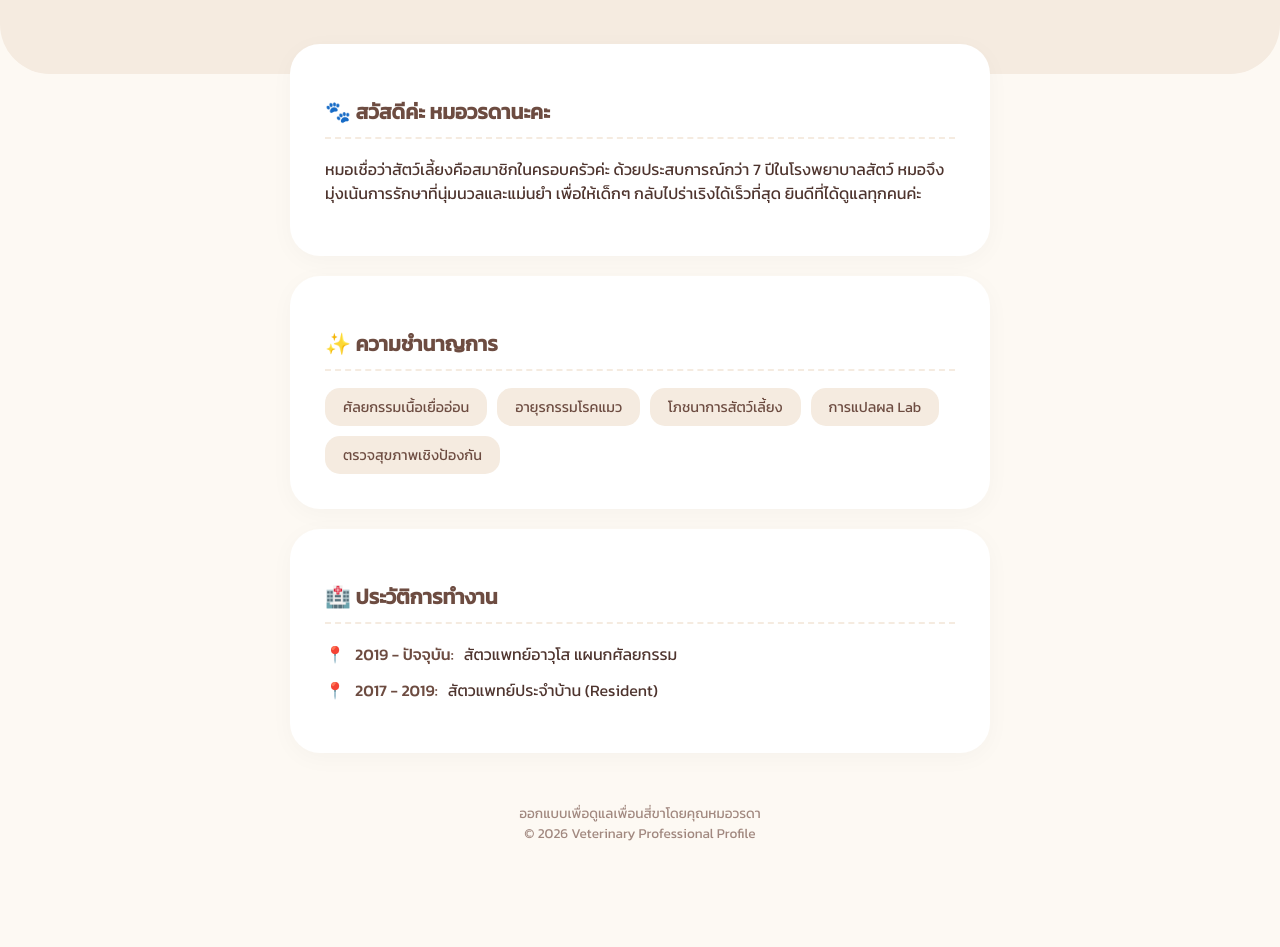
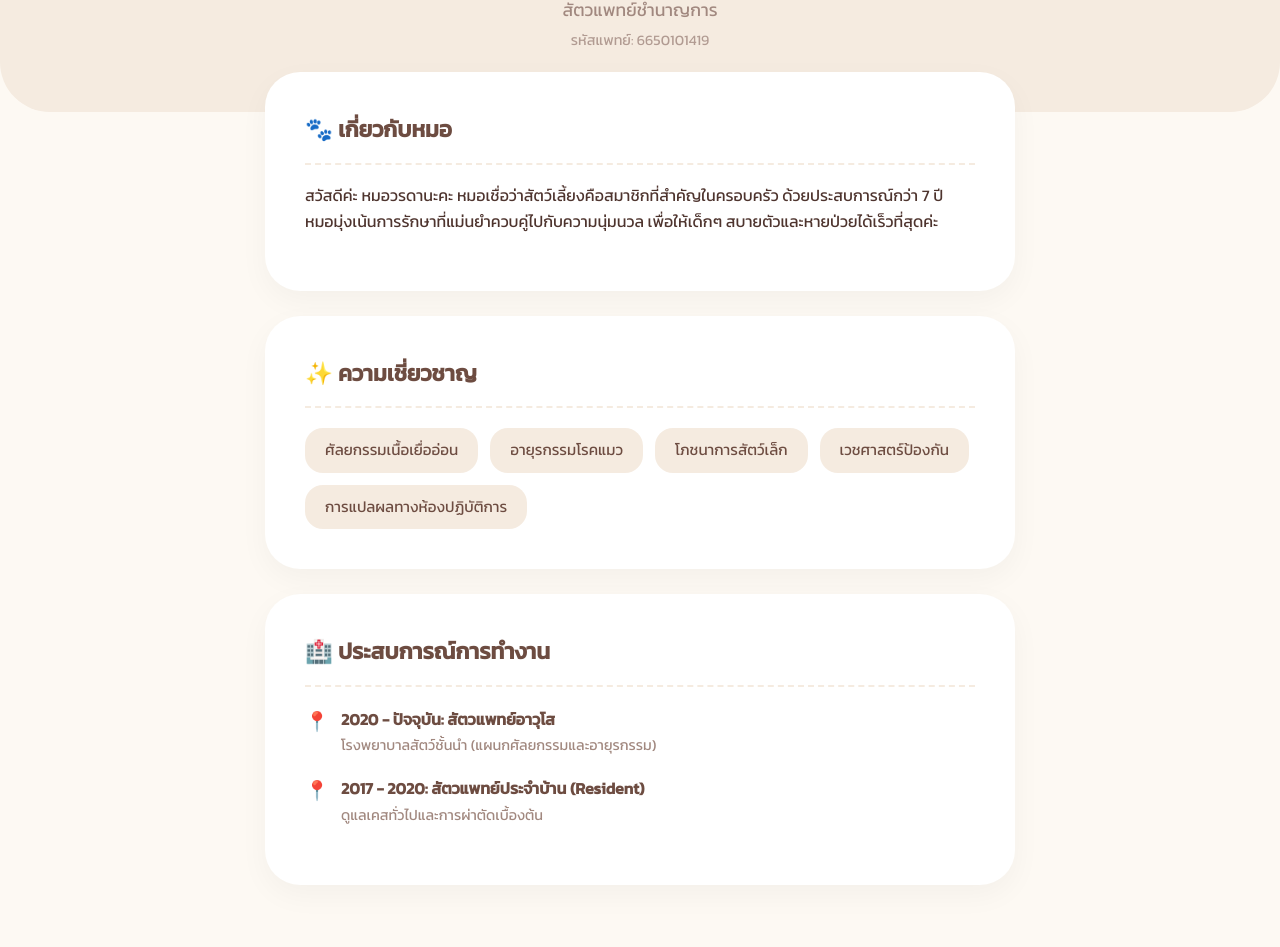
Before and after one commit to woradaxx5524-create/-, a plain HTML site: page index.html in a window 1280 px wide. Shown: the part 453-1400 px from the top of the page. Before the commit the page ends 1336 px from the top, so only its background shows below. Drawn offline with Linux system fonts and the light colour scheme.

Commit message:
Update index.html

```diff
--- a/index.html
+++ b/index.html
@@ -7,10 +7,10 @@
     <link href="https://fonts.googleapis.com/css2?family=Kanit:wght@300;400;500&family=Mitr:wght@300;400&display=swap" rel="stylesheet">
     <style>
         :root {
-            --bg-color: #FDF9F3; /* ขาวนวล */
+            --bg-color: #FDF9F3;
             --card-white: #FFFFFF;
-            --primary-brown: #6D4C41; /* น้ำตาลเข้ม */
-            --accent-brown: #A1887F; /* น้ำตาลอ่อน */
+            --primary-brown: #6D4C41;
+            --accent-brown: #A1887F;
             --warm-highlight: #F5EBE0;
         }
 
@@ -20,13 +20,13 @@
             color: #4E342E;
             margin: 0;
             padding: 0;
+            line-height: 1.6;
         }
 
-        /* ส่วนหัวที่ดูเป็นมิตร */
         .header {
             background-color: var(--warm-highlight);
             text-align: center;
-            padding: 50px 20px;
+            padding: 60px 20px;
             border-bottom-left-radius: 50px;
             border-bottom-right-radius: 50px;
         }
@@ -37,92 +37,93 @@
         }
 
         .profile-img {
-            width: 200px;
-            height: 200px;
-            border-radius: 40px; /* ทรงมนๆ ไม่กลมสนิทจะดูโมเดิร์นกว่า */
+            width: 220px;
+            height: 220px;
+            border-radius: 40px;
             object-fit: cover;
             border: 6px solid white;
-            box-shadow: 0 10px 20px rgba(109, 76, 65, 0.15);
+            box-shadow: 0 10px 25px rgba(109, 76, 65, 0.15);
         }
 
         .status-badge {
             position: absolute;
-            bottom: 10px;
-            right: -10px;
+            bottom: 15px;
+            right: -15px;
             background: #81C784;
             color: white;
-            padding: 5px 15px;
-            border-radius: 20px;
-            font-size: 0.8em;
+            padding: 6px 18px;
+            border-radius: 25px;
+            font-size: 0.85em;
             font-weight: 500;
+            box-shadow: 0 4px 10px rgba(0,0,0,0.1);
         }
 
-        h1 { font-family: 'Mitr', sans-serif; color: var(--primary-brown); margin: 20px 0 5px 0; }
-        .sub-title { font-size: 1.1em; color: var(--accent-brown); margin-bottom: 20px; }
+        h1 { font-family: 'Mitr', sans-serif; color: var(--primary-brown); margin: 25px 0 5px 0; font-size: 2em; }
+        .sub-title { font-size: 1.1em; color: var(--accent-brown); margin-bottom: 5px; }
+        .id-number { font-size: 0.9em; color: var(--accent-brown); opacity: 0.8; }
 
-        /* การจัดหน้าแบบ Card */
         .container {
-            max-width: 700px;
-            margin: -30px auto 50px auto;
+            max-width: 750px;
+            margin: -40px auto 60px auto;
             padding: 0 20px;
         }
 
         .info-card {
             background: var(--card-white);
-            padding: 35px;
-            border-radius: 30px;
-            box-shadow: 0 5px 25px rgba(0,0,0,0.03);
-            margin-bottom: 20px;
+            padding: 40px;
+            border-radius: 35px;
+            box-shadow: 0 10px 30px rgba(0,0,0,0.04);
+            margin-bottom: 25px;
         }
 
         h2 {
-            font-size: 1.3em;
+            font-size: 1.4em;
             color: var(--primary-brown);
             display: flex;
             align-items: center;
-            gap: 10px;
+            gap: 12px;
             border-bottom: 2px dashed var(--warm-highlight);
-            padding-bottom: 10px;
+            padding-bottom: 15px;
+            margin-top: 0;
         }
 
         .skills-container {
             display: flex;
             flex-wrap: wrap;
-            gap: 10px;
-            margin-top: 15px;
+            gap: 12px;
+            margin-top: 20px;
         }
 
         .tag {
             background: var(--warm-highlight);
             color: var(--primary-brown);
-            padding: 8px 18px;
-            border-radius: 15px;
-            font-size: 0.9em;
-            font-weight: 400;
+            padding: 10px 20px;
+            border-radius: 18px;
+            font-size: 0.95em;
         }
 
-        .contact-list {
+        .exp-list {
             list-style: none;
             padding: 0;
+            margin-top: 20px;
         }
 
-        .contact-list li {
-            margin-bottom: 12px;
+        .exp-item {
+            margin-bottom: 18px;
             display: flex;
-            align-items: center;
-            gap: 10px;
+            align-items: flex-start;
+            gap: 12px;
         }
 
-        .highlight-text {
-            color: var(--primary-brown);
-            font-weight: 500;
-        }
+        .exp-dot { color: var(--accent-brown); font-size: 1.2em; }
+        .exp-content strong { color: var(--primary-brown); display: block; }
+        .exp-content span { font-size: 0.9em; color: var(--accent-brown); }
 
         footer {
             text-align: center;
-            padding-bottom: 40px;
+            padding: 0 20px 50px 20px;
             color: var(--accent-brown);
-            font-size: 0.85em;
+            font-size: 0.9em;
         }
     </style>
 </head>
@@ -130,42 +131,55 @@
 
     <div class="header">
         <div class="profile-wrapper">
-            <img src="https://googleusercontent.com/image_generation_content/0">fit=crop" alt="Dr. Worada" class="profile-img">
-            <span class="status-badge">เชี่ยวชาญ 7+ ปี</span>
+           <img src="https://googleusercontent.com/image_generation_content/0">
+            <span class="status-badge">ประสบการณ์ 7+ ปี</span>
         </div>
         <h1>สพ.ญ. วรดา เหล็กยัง</h1>
-        <div class="sub-title">รหัสแพทย์: 6650101419</div>
+        <div class="sub-title">สัตวแพทย์ชำนาญการ</div>
+        <div class="id-number">รหัสแพทย์: 6650101419</div>
     </div>
 
     <div class="container">
         <div class="info-card">
-            <h2>🐾 สวัสดีค่ะ หมอวรดานะคะ</h2>
-            <p>หมอเชื่อว่าสัตว์เลี้ยงคือสมาชิกในครอบครัวค่ะ ด้วยประสบการณ์กว่า 7 ปีในโรงพยาบาลสัตว์ หมอจึงมุ่งเน้นการรักษาที่นุ่มนวลและแม่นยำ เพื่อให้เด็กๆ กลับไปร่าเริงได้เร็วที่สุด ยินดีที่ได้ดูแลทุกคนค่ะ</p>
+            <h2>🐾 เกี่ยวกับหมอ</h2>
+            <p>สวัสดีค่ะ หมอวรดานะคะ หมอเชื่อว่าสัตว์เลี้ยงคือสมาชิกที่สำคัญในครอบครัว ด้วยประสบการณ์กว่า 7 ปี หมอมุ่งเน้นการรักษาที่แม่นยำควบคู่ไปกับความนุ่มนวล เพื่อให้เด็กๆ สบายตัวและหายป่วยได้เร็วที่สุดค่ะ</p>
         </div>
 
         <div class="info-card">
-            <h2>✨ ความชำนาญการ</h2>
+            <h2>✨ ความเชี่ยวชาญ</h2>
             <div class="skills-container">
                 <span class="tag">ศัลยกรรมเนื้อเยื่ออ่อน</span>
                 <span class="tag">อายุรกรรมโรคแมว</span>
-                <span class="tag">โภชนาการสัตว์เลี้ยง</span>
-                <span class="tag">การแปลผล Lab</span>
-                <span class="tag">ตรวจสุขภาพเชิงป้องกัน</span>
+                <span class="tag">โภชนาการสัตว์เล็ก</span>
+                <span class="tag">เวชศาสตร์ป้องกัน</span>
+                <span class="tag">การแปลผลทางห้องปฏิบัติการ</span>
             </div>
         </div>
 
         <div class="info-card">
-            <h2>🏥 ประวัติการทำงาน</h2>
-            <ul class="contact-list">
-                <li>📍 <span class="highlight-text">2019 - ปัจจุบัน:</span> สัตวแพทย์อาวุโส แผนกศัลยกรรม</li>
-                <li>📍 <span class="highlight-text">2017 - 2019:</span> สัตวแพทย์ประจำบ้าน (Resident)</li>
-            </ul>
+            <h2>🏥 ประสบการณ์การทำงาน</h2>
+            <div class="exp-list">
+                <div class="exp-item">
+                    <span class="exp-dot">📍</span>
+                    <div class="exp-content">
+                        <strong>2020 - ปัจจุบัน: สัตวแพทย์อาวุโส</strong>
+                        <span>โรงพยาบาลสัตว์ชั้นนำ (แผนกศัลยกรรมและอายุรกรรม)</span>
+                    </div>
+                </div>
+                <div class="exp-item">
+                    <span class="exp-dot">📍</span>
+                    <div class="exp-content">
+                        <strong>2017 - 2020: สัตวแพทย์ประจำบ้าน (Resident)</strong>
+                        <span>ดูแลเคสทั่วไปและการผ่าตัดเบื้องต้น</span>
+                    </div>
+                </div>
+            </div>
         </div>
     </div>
 
     <footer>
-        ออกแบบเพื่อดูแลเพื่อนสี่ขาโดยคุณหมอวรดา <br>
-        &copy; 2026 Veterinary Professional Profile
+        <p>Portfolio Website - Dr. Worada Lekyang</p>
+        <p>&copy; 2026 Veterinary Excellence</p>
     </footer>
 
 </body>
```
